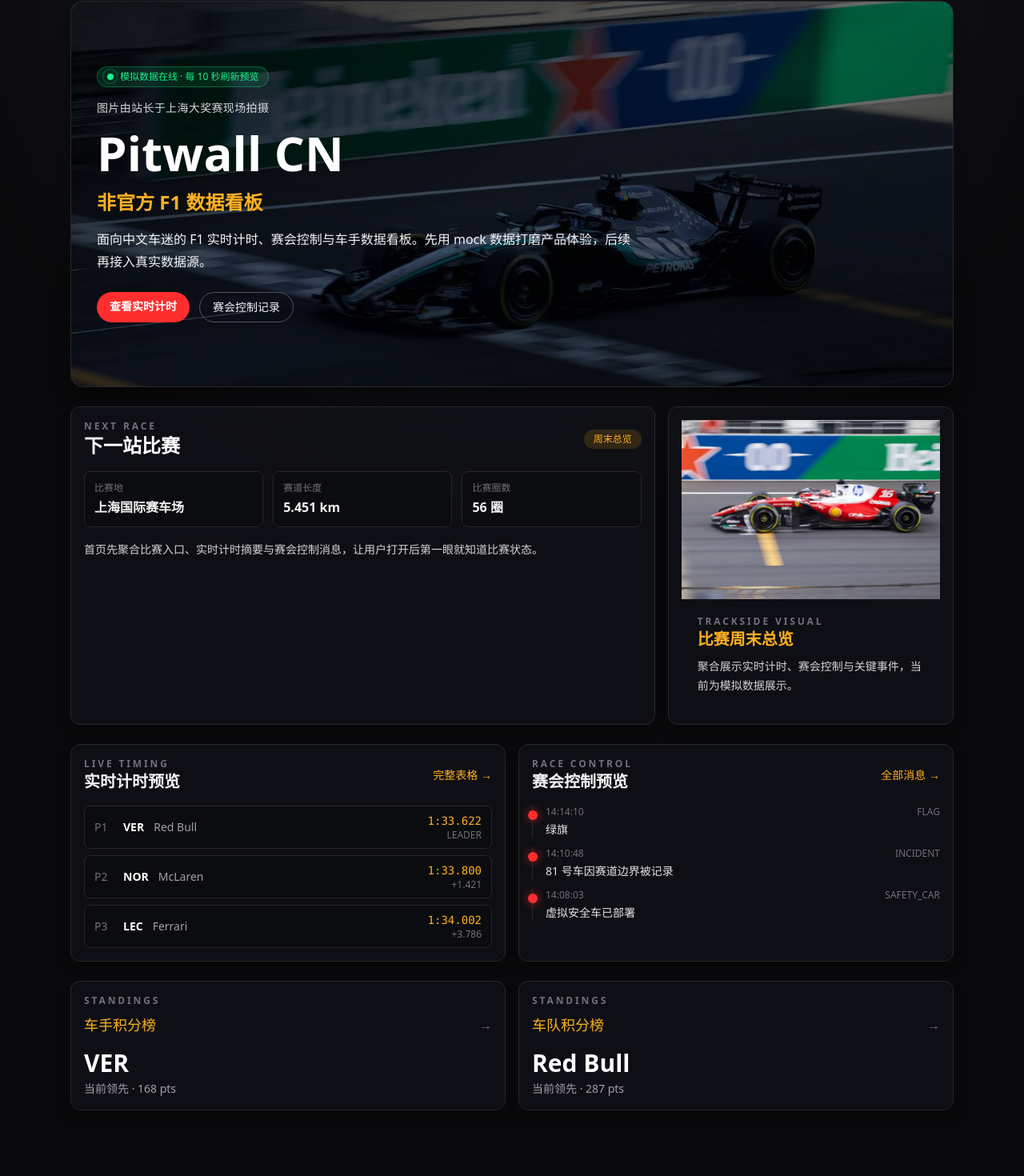
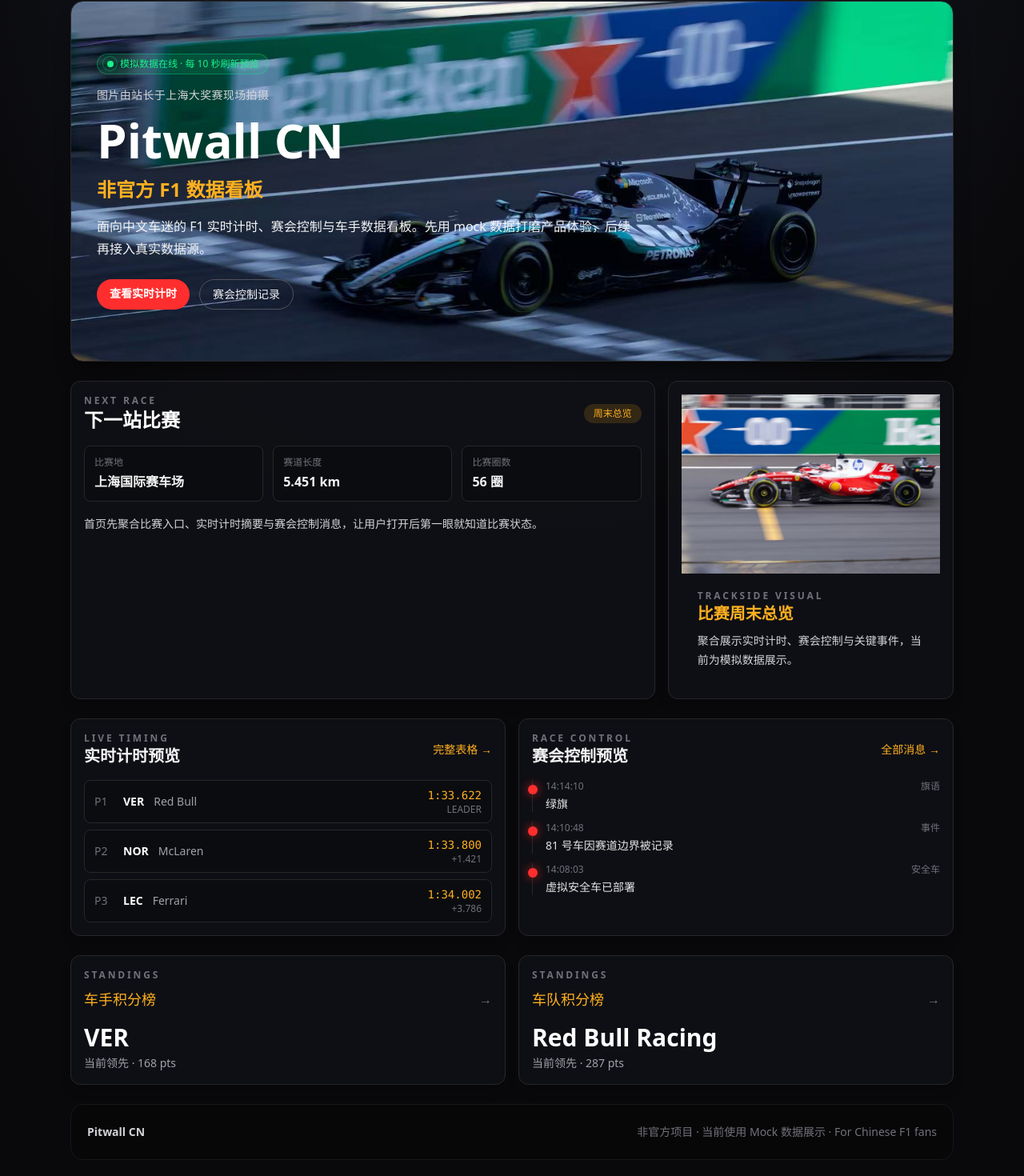
Before and after one commit to s8k8ps26k6-ui/pitwallcn, a Next.js app: page / in a window 1280 px wide. Shown: the part 89-1559 px from the top of the page at 80% size. Before the commit the page ends 1501 px from the top, so only its background shows below. Built offline with nearby package versions, Linux system fonts and the light colour scheme.

Commit message:
polish: refine home page details

```diff
--- a/src/app/page.tsx
+++ b/src/app/page.tsx
@@ -9,8 +9,15 @@
 
 const standingsPreview = [
   { title: "车手积分榜", leader: "VER", detail: "168 pts", href: "/drivers/VER" },
-  { title: "车队积分榜", leader: "Red Bull", detail: "287 pts", href: "/live" }
+  { title: "车队积分榜", leader: "Red Bull Racing", detail: "287 pts", href: "/live" }
 ] as const;
+
+const raceControlCategoryText = {
+  FLAG: "旗语",
+  INCIDENT: "事件",
+  SAFETY_CAR: "安全车",
+  NOTICE: "通知"
+} as const;
 
 export default function Home() {
   const topDrivers = mockLiveTiming.slice(0, 3);
@@ -19,10 +26,10 @@
   return (
     <main className="space-y-6">
       <section
-        className="motion-fade-up relative overflow-hidden rounded-2xl border border-zinc-800 bg-cover bg-center px-6 py-16 shadow-xl shadow-black/30 sm:px-8 sm:py-20"
+        className="motion-fade-up relative overflow-hidden rounded-2xl border border-zinc-800 bg-cover bg-center px-6 py-12 shadow-xl shadow-black/30 sm:px-8 sm:py-16"
         style={{ backgroundImage: "url('/images/hero.jpg')" }}
       >
-        <div className="absolute inset-0 bg-gradient-to-br from-black/85 via-black/55 to-black/75" aria-hidden="true" />
+        <div className="absolute inset-0 bg-gradient-to-br from-black/78 via-black/48 to-black/70" aria-hidden="true" />
         <div className="relative max-w-3xl space-y-4">
           <div className="inline-flex items-center gap-2 rounded-full border border-pitGreen/30 bg-pitGreen/10 px-3 py-1 text-xs font-medium text-pitGreen">
             <span className="live-dot" aria-hidden="true" />
@@ -121,7 +128,7 @@
                 <span className="absolute -left-1.5 top-1.5 h-3 w-3 rounded-full bg-neonRed shadow-[0_0_12px_rgba(255,46,46,0.7)]" />
                 <div className="flex items-center justify-between gap-3 text-xs text-zinc-500">
                   <span>{msg.timestamp}</span>
-                  <span>{msg.category}</span>
+                  <span>{raceControlCategoryText[msg.category]}</span>
                 </div>
                 <p className="mt-1 text-sm text-zinc-200">{msg.message}</p>
               </li>
@@ -143,6 +150,13 @@
           </Link>
         ))}
       </section>
+
+      <footer className="motion-fade-up rounded-2xl border border-zinc-900 bg-black/20 px-5 py-6 text-sm text-zinc-500">
+        <div className="flex flex-col gap-2 sm:flex-row sm:items-center sm:justify-between">
+          <p className="font-semibold text-zinc-300">Pitwall CN</p>
+          <p>非官方项目 · 当前使用 Mock 数据展示 · For Chinese F1 fans</p>
+        </div>
+      </footer>
     </main>
   );
 }
```
